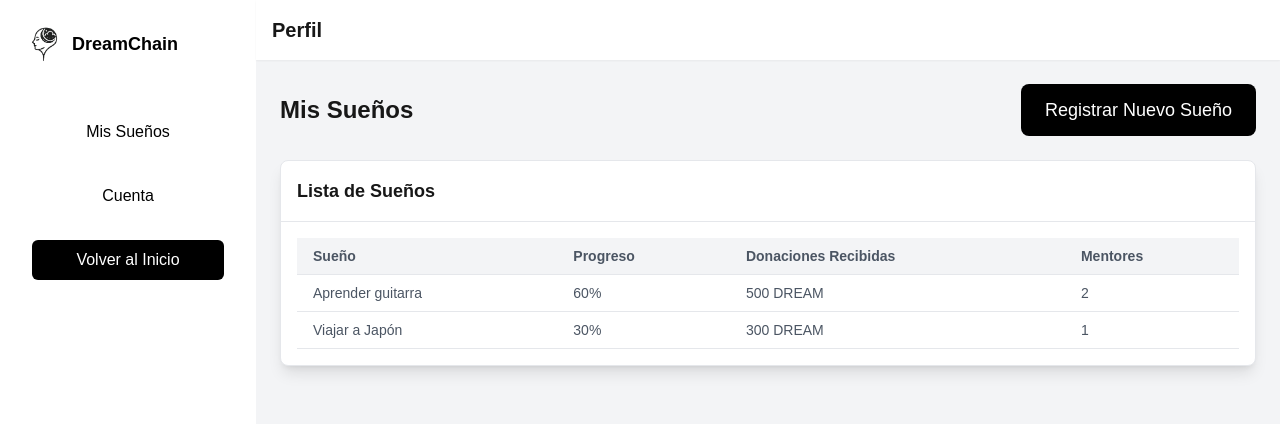
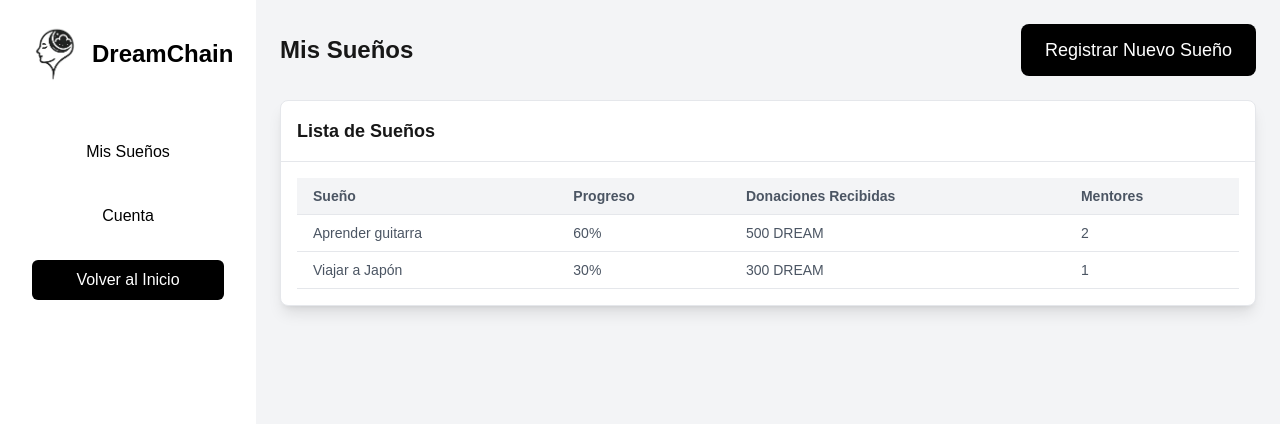
Before and after one commit to miaviles11/DreamChain, a Next.js app: page /user-dashboard in a window 1280 px wide. Shown: the top 424 px of the page. Built offline with nearby package versions, Linux system fonts and the light colour scheme.

Commit message:
Account Settings Updated

```diff
--- a/app/user-dashboard/page.tsx
+++ b/app/user-dashboard/page.tsx
@@ -17,11 +17,11 @@ export default function UserDashboard() {
             <Image
               src="/logo.png"
               alt="DreamChain Logo"
-              width={40}
-              height={40}
+              width={60}
+              height={60}
               className="rounded-full"
             />
-            <span className="text-lg font-bold">DreamChain</span>
+            <span className="text-2xl font-bold">DreamChain</span>
           </div>
         </SidebarHeader>
         <SidebarContent>
@@ -49,9 +49,6 @@ export default function UserDashboard() {
 
       {/* Main Content */}
       <div className="flex-1 flex flex-col">
-        <header className="bg-white shadow-sm p-4">
-          <h1 className="text-xl font-semibold">Perfil</h1>
-        </header>
         <main className="flex-1 p-6">
           <div className="flex justify-between items-center mb-6">
             <h2 className="text-2xl font-bold">Mis Sueños</h2>
--- a/app/user-profile/page.tsx
+++ b/app/user-profile/page.tsx
@@ -17,11 +17,11 @@ export default function UserProfile() {
             <Image
               src="/logo.png"
               alt="DreamChain Logo"
-              width={40}
-              height={40}
+              width={60}
+              height={60}
               className="rounded-full"
             />
-            <span className="text-lg font-bold">DreamChain</span>
+            <span className="text-2xl font-bold">DreamChain</span>
           </div>
         </SidebarHeader>
         <SidebarContent>
```
